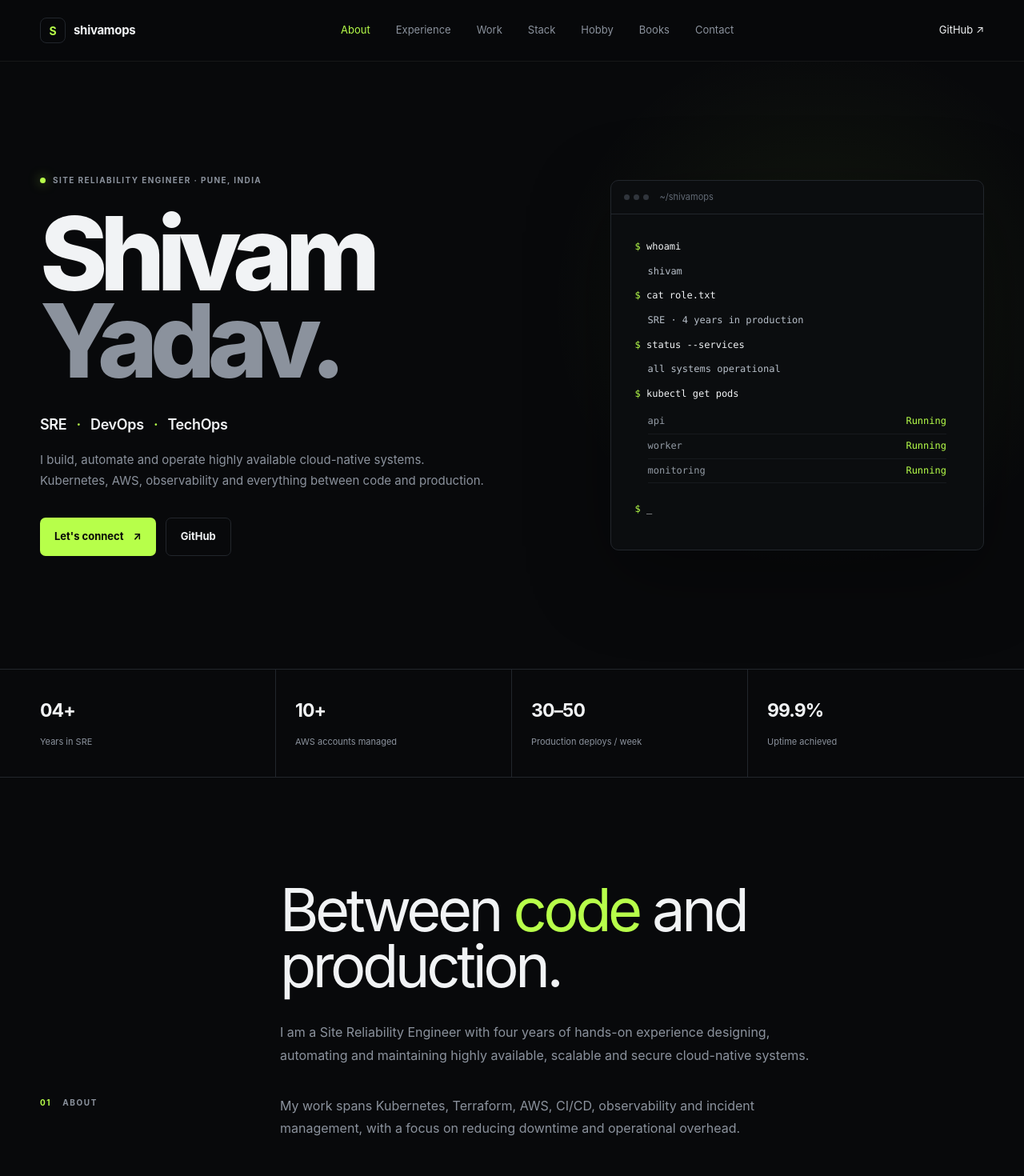
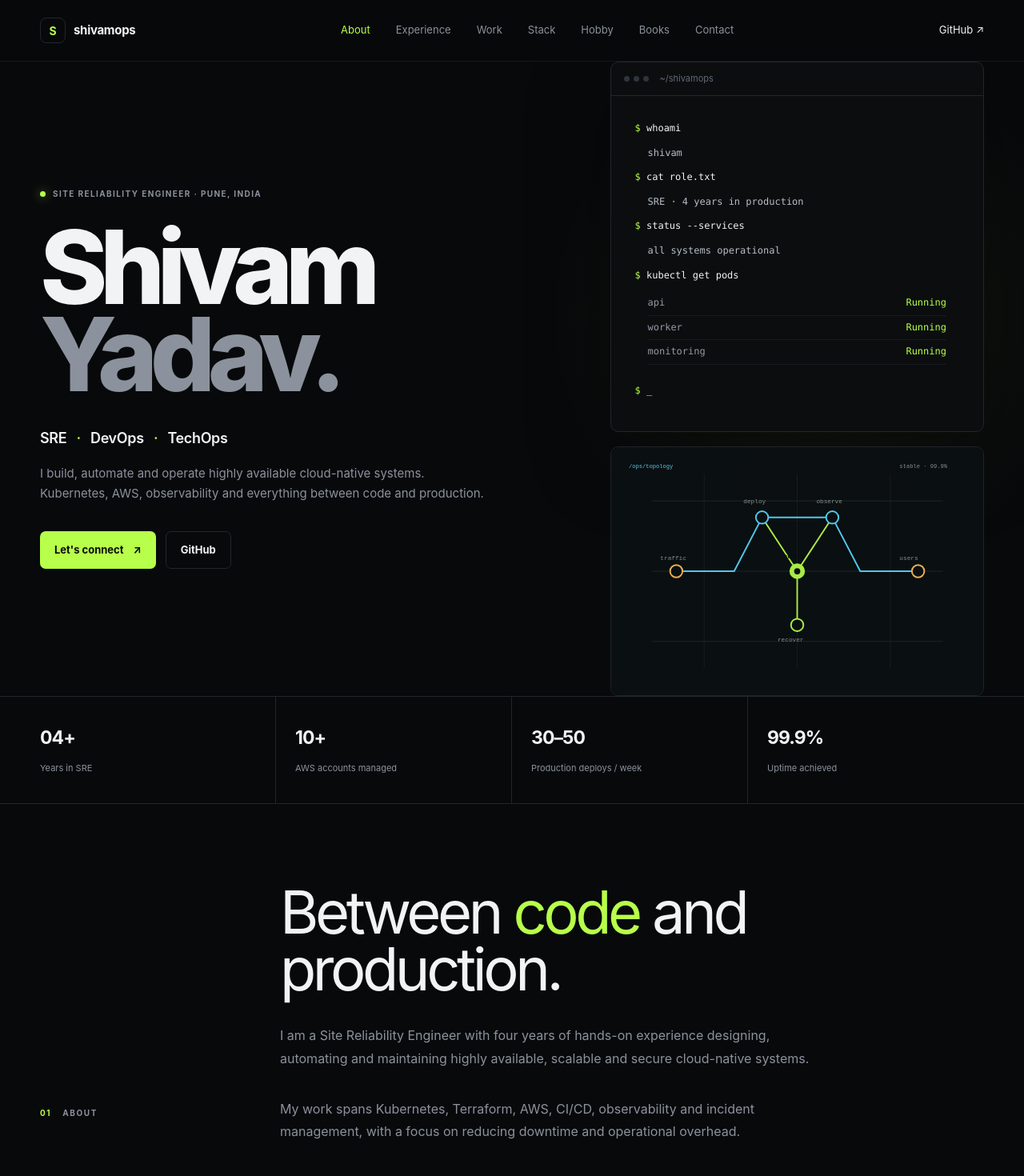
Before and after one commit to shivamyadav37/shivamops.space, a Next.js app: page / in a window 1280 px wide. Shown: the top 1470 px of the page at 80% size. Built offline with nearby package versions, Linux system fonts and the light colour scheme.

Commit message:
visualzation fixes

```diff
--- a/app/globals.css
+++ b/app/globals.css
@@ -138,6 +138,30 @@ a {
   grid-template-columns: 1.15fr 0.85fr;
   gap: 80px;
   align-items: center;
+}
+
+.hero-side {
+  display: grid;
+  gap: 18px;
+}
+
+.hero-visual {
+  display: block;
+  width: 100%;
+  height: auto;
+  border: 1px solid var(--line);
+  border-radius: 10px;
+  opacity: 0.92;
+  transition:
+    border-color 0.25s ease,
+    opacity 0.25s ease,
+    transform 0.25s ease;
+}
+
+.hero-visual:hover {
+  border-color: var(--cyan);
+  opacity: 1;
+  transform: translateY(-4px);
 }
 
 .eyebrow {
@@ -367,7 +391,7 @@ a {
 /* GENERAL SECTIONS */
 
 .section {
-  padding: 130px 0;
+  padding: 100px 0;
   border-bottom: 1px solid var(--line);
 }
 
@@ -403,7 +427,8 @@ a {
   .work-card,
   .stack-list span,
   .hobby-card,
-  .contact-links a {
+  .contact-links a,
+  .hero-visual {
     animation: none;
     opacity: 1;
     transform: none;
@@ -419,7 +444,7 @@ a {
   display: flex;
   align-items: center;
   gap: 14px;
-  margin-bottom: 65px;
+  margin-bottom: 48px;
   color: var(--muted);
   font-size: 10px;
   font-weight: 700;
@@ -922,6 +947,10 @@ footer {
     max-width: 650px;
   }
 
+  .hero-side {
+    max-width: 650px;
+  }
+
   .stats {
     grid-template-columns: repeat(2, 1fr);
   }
--- a/app/page.tsx
+++ b/app/page.tsx
@@ -1,6 +1,7 @@
 "use client";
 
 import { useEffect, useState } from "react";
+import Image from "next/image";
 
 const experience = [
   {
@@ -250,6 +251,7 @@ export default function Home() {
             </div>
           </div>
 
+          <div className="hero-side">
             <div className="hero-terminal">
               <div className="terminal-header">
                 <div className="terminal-dots">
@@ -302,6 +304,15 @@ export default function Home() {
                   <span className="terminal-muted">$</span> _
                 </p>
               </div>
+            </div>
+
+            <Image
+              className="hero-visual"
+              src="/operations-map.svg"
+              alt="Operational system map showing traffic, deployment, observability, recovery, and users"
+              width={720}
+              height={480}
+            />
           </div>
         </div>
       </section>
```
Also changed, not shown: public/operations-map.svg (added). Lines whose indentation alone changed are shown as unchanged.
